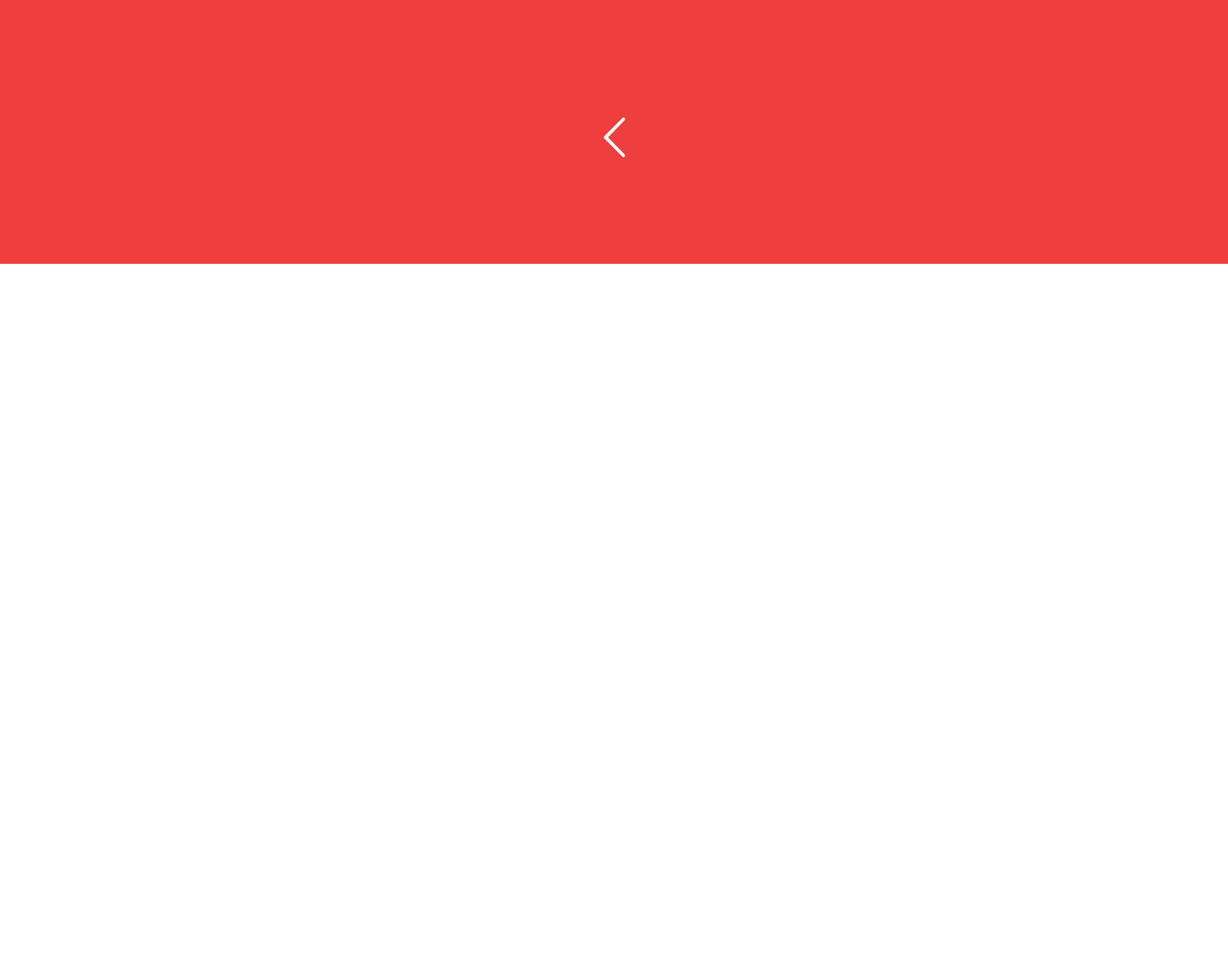
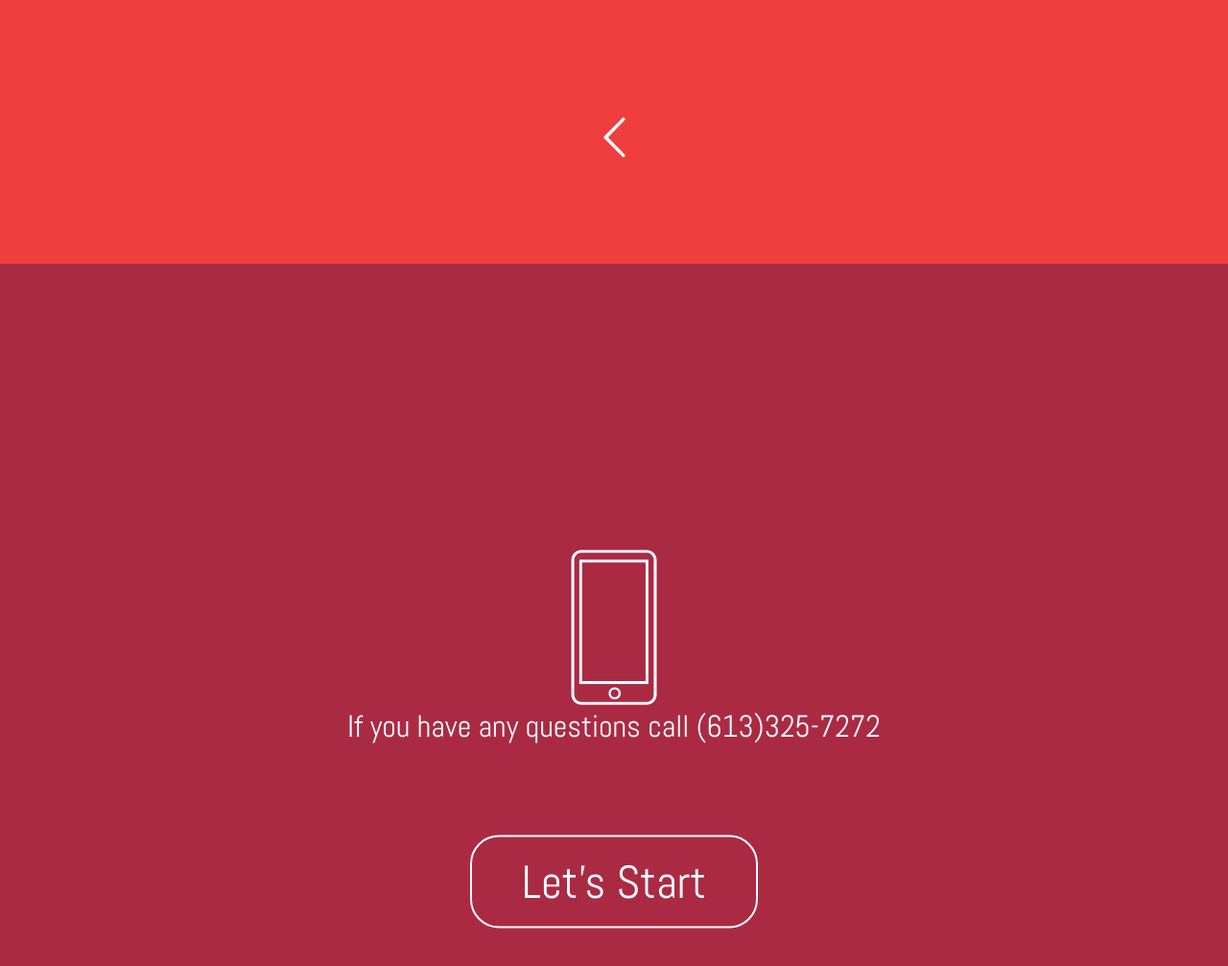
Before and after one commit to ColombinaAnzivino/dsn-1686-exercise-1, a plain HTML site: page index.html in a window 1280 px wide. Shown: the part 2125-3132 px from the top of the page at 96% size. Before the commit the page ends 2400 px from the top, so only its background shows below. Drawn offline with Linux system fonts and the light colour scheme.

Commit message:
added section 3, styled

```diff
--- a/css/index.css
+++ b/css/index.css
@@ -116,14 +116,59 @@ header{
     -webkit-transform: translateY(-50%);
     -ms-transform: translateY(-50%);
     transform: translateY(-50%);
-
 }
 
-/*
 .sec-3{
     width: 100%;
     height: 100vh;
     background-color: #aa2a44;
 }
 
-*/
+.call-sec, p{
+    position: relative;
+    top: 50%;
+    -webkit-transform: translateY(-50%);
+    -ms-transform: translateY(-50%);
+    transform: translateY(-50%);
+
+}
+
+.ease-all{
+	-webkit-transition: all 350ms ease-in-out;
+	-moz-transition: all 350ms ease-in-out;
+	-ms-transition: all 350ms ease-in-out;
+	-o-transition: all 350ms ease-in-out;
+	transition: all 350ms ease-in-out;
+}
+
+.fancy-link btn,
+.fancy-link btn:link,
+.fancy-link btn:visited{
+	color: #aa2a44;
+	text-decoration: none;
+	font-weight: bold;
+    border-radius: 10px;
+    background-color: #fff;
+    padding: 1rem;
+}
+
+.btn{
+    padding: 1rem;
+    color: #fff;
+    border: solid 2px #fff;
+    width: 300px;
+    margin: 0 auto;
+    border-radius: 30px;
+}
+
+.btn a,
+.btn a:link,
+.btn a:visited{
+    color: #fff;
+    text-decoration: none;
+}
+
+.btn :hover,
+.btn :focus{
+	color: #0d70aa;
+}
--- a/index.html
+++ b/index.html
@@ -45,19 +45,19 @@
         </div>
     </section>
 
-<!--
     <section class="sec-3">
-        <p>If you have any questions feel free to call</p>
-        <a href="google.com"><i class="icon-call-03 icon"></i>Call</a>
-        <p>(613)325-7272</p>
+        <div class="call-sec">
+            <a href="google.com"><i class="icon-call-03 icon"></i></a>
+            <p>If you have any questions call (613)325-7272</p>
+        </div>
 
-         <div class="btn">
-            <p>Let's Start</p>
+         <div class="center-v no-mar btn">
+            <a class="ease-all" href="#"> Let's Start</a>
         </div>
     </section>
-
+ <!--
     <footer>
-        <p></p>
+        <p>© Colombina Anzivino 2015</p>
     </footer>
 -->
 </body>
```
